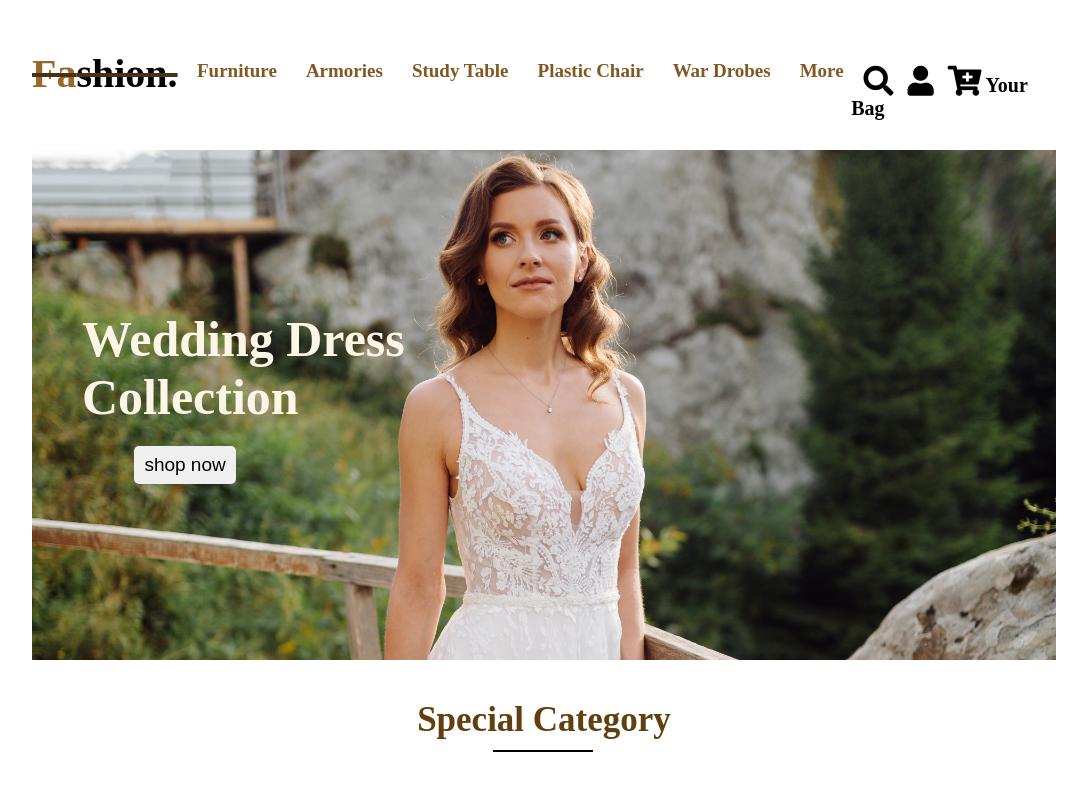
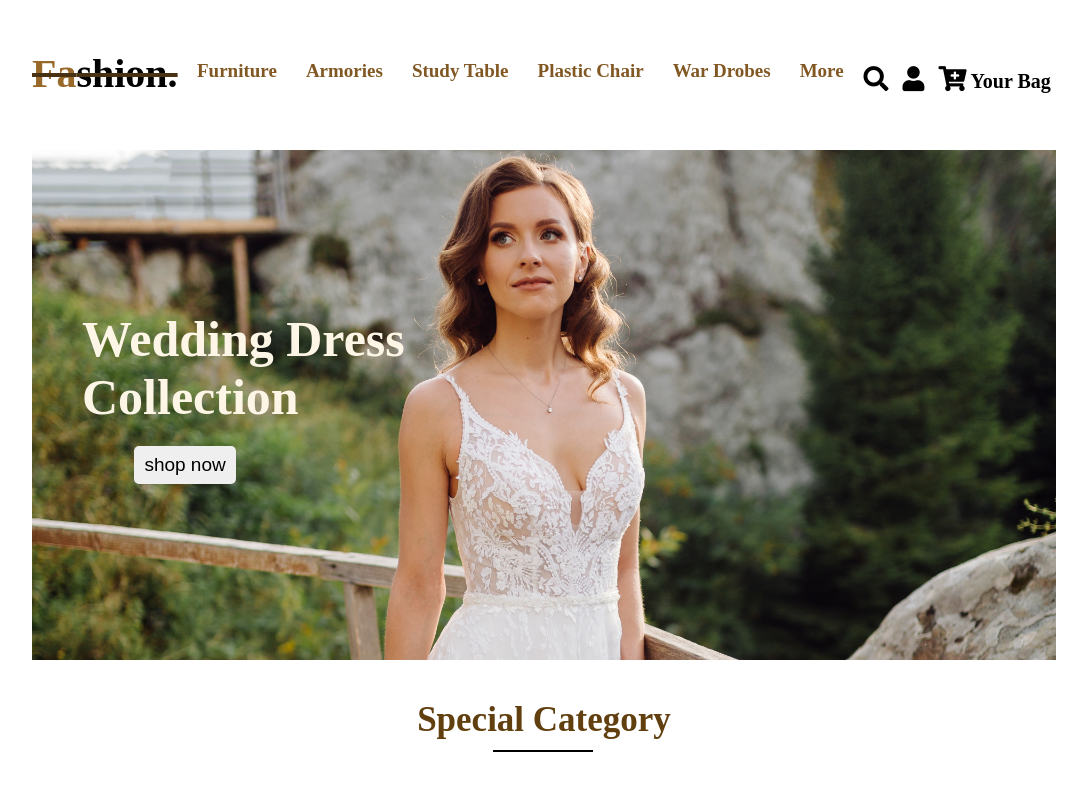
Before and after one commit to MarinaWilliamMaher/Wedding-Store, a plain HTML site: page index.html in a window 1280 px wide. Shown: the top 787 px of the page, without its empty margins (96-1183 px from the left). Drawn offline with Linux system fonts and the light colour scheme.

Commit message:
change in header

```diff
--- a/index.html
+++ b/index.html
@@ -59,14 +59,14 @@
           <i
             class="fas fa-search"
             style="
-              font-size: 30px;
+              font-size: 25px;
               color: black;
               margin-right: 10px;
               margin-left: 10px;
             "
           ></i>
-          <i class="fas fa-user" style="color: black; margin-right: 10px"></i>
-          <i class="fas fa-cart-plus"></i>
+          <i class="fas fa-user" style="font-size: 25px;color: black; margin-right: 10px"></i>
+          <i class="fas fa-cart-plus" style="font-size: 25px;"></i>
           <span>Your Bag</span>
         </div>
       </div>
```
